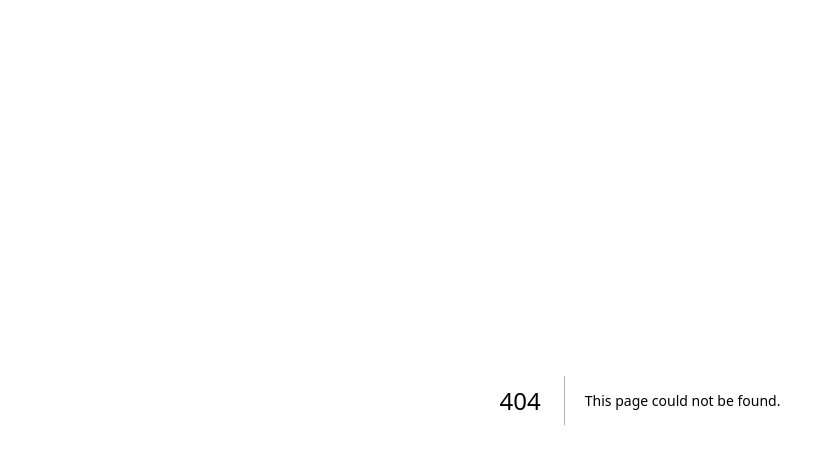
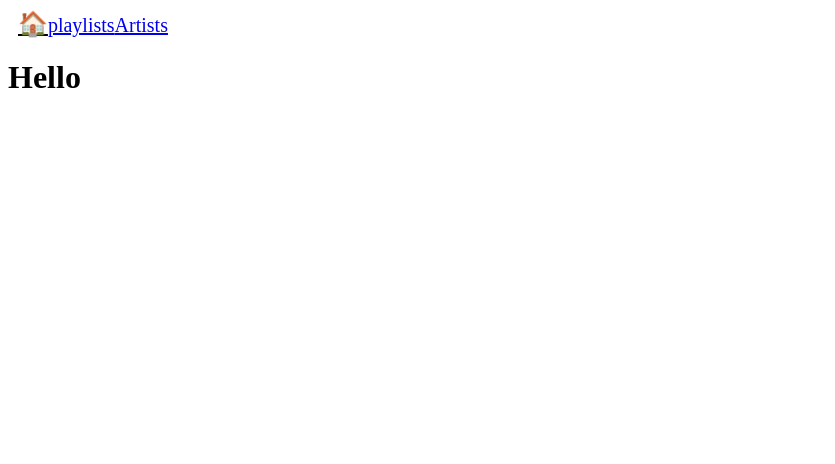
Before and after one commit to ApP0s/SimpleStream, a Next.js app: page /playlists in a window 1280 px wide. Before the commit this address had no page. Shown: the top 464 px of the page, without its empty margins (0-835 px from the left). Built offline with nearby package versions, Linux system fonts and the light colour scheme.

Commit message:
recreate

```diff
--- /dev/null
+++ b/app/artists/page.jsx
@@ -0,0 +1,3 @@
+export default function artists () {
+    return <h1>Artists</h1>
+}
--- a/app/components/Header.jsx
+++ b/app/components/Header.jsx
@@ -1,13 +1,15 @@
 import styles from "@/app/page.module.css"; // Adjust the path accordingly
-
+import Link from 'next/link'
 
 const Header = () => {
   return (
     <header className={styles.header}>
-      <div className={styles.homeIcon}>🏠</div>
-      <div>Artists</div>
+      <Link href="/" className={styles.homeIcon}>🏠</Link>
+      <Link href="/playlists">playlists</Link>
+      <Link href="/artists">Artists</Link>
     </header>
   );
 };
 
+
 export default Header;
--- a/app/components/SongItem.jsx
+++ b/app/components/SongItem.jsx
@@ -1,8 +1,7 @@
-
 const SongItem = ({ song }) => {
   return (
-      <li key={song._id}>
-        <strong>{song.title}</strong> by {song.artist}
+    <li>
+      <span>{song.title} by {song.artist}</span>
     </li>
   );
 };
--- a/app/globals.css
+++ /dev/null
@@ -1,55 +0,0 @@
-:root {
-  --background: #ffffff;
-  --foreground: #171717;
-  --primary-color: #336699;
-  --secondary-color: #003366;
-  --accent-color: #555555;
-  --text-color-light: #ededed;
-  --text-color-dark: #171717;
-}
-
-@media (prefers-color-scheme: dark) {
-  :root {
-    background-image: #0a0a0a;
-    --foreground: #ededed;
-  }
-}
-
-html,
-body {
-  background-image: url('https://th.bing.com/th/id/R.a2577a2d5004ade3a2a89ef6827bf1a0?rik=CQ6RvwDmKqGXbQ&riu=http%3a%2f%2fgetwallpapers.com%2fwallpaper%2ffull%2f6%2ff%2f6%2f491123.jpg&ehk=muHFSbSb%2bLgPQDgo2ly7hZ1rdyP8gc7c7L4KAtgzl8E%3d&risl=&pid=ImgRaw&r=0');
-  background-size: cover;
-  background-position: center;
-  background-repeat: no-repeat;
-  color: var(--foreground);
-  background: var(--background);
-  font-family: Arial, Helvetica, sans-serif;
-  -webkit-font-smoothing: antialiased;
-  -moz-osx-font-smoothing: grayscale;
-}
-
-* {
-  box-sizing: border-box;
-  padding: 0;
-  margin: 0;
-}
-
-a {
-  color: inherit;
-  text-decoration: none;
-}
-
-@media (prefers-color-scheme: dark) {
-  html {
-    color-scheme: dark;
-  }
-}
-
-.playlistContainer {
-  top: 20px;
-  position: relative;
-  padding: 20px;
-  margin: 10px;
-  text-align: center;
-  background-color: hsl(222, 22%, 69%);
-}
--- a/app/layout.js
+++ b/app/layout.js
@@ -1,26 +1,14 @@
-import localFont from "next/font/local";
-import "./globals.css";
-
-const geistSans = localFont({
-  src: "./fonts/GeistVF.woff",
-  variable: "--font-geist-sans",
-  weight: "100 900",
-});
-const geistMono = localFont({
-  src: "./fonts/GeistMonoVF.woff",
-  variable: "--font-geist-mono",
-  weight: "100 900",
-});
-
-export const metadata = {
-  title: "SimpleStream",
-  description: "Listen to music!",
-};
+import Header from "@/app/components/Header"; // Adjust the import according to your structure
 
 export default function RootLayout({ children }) {
   return (
     <html lang="en">
-      <body className={`${geistSans.variable} ${geistMono.variable}`}>
+      <head>
+        <title>SimpleStream</title> {/* You can include the title here */}
+        {/* Other head elements like meta tags can go here */}
+      </head>
+      <body>
+        <Header />
         {children}
       </body>
     </html>
--- a/app/page.module.css
+++ b/app/page.module.css
@@ -1,33 +1,21 @@
 .container {
   display: flex;
-  height: 100vh;
-  background: linear-gradient(to bottom, var(--secondary-color), #000);
-  margin: 20px;
+  flex-direction: column;
+  padding: 20px; /* Add padding for better spacing */
+  width: 100%;
+  background-color: #f5f5f5; /* Light gray background to differentiate the section */
+}
+
+.heading {
+  text-align: left;
+  margin-top: 20px;
+  font-family: Arial, sans-serif;
+  color: #333;
 }
 
 .header {
-  position: fixed;
-  top: 0;
-  left: 0;
-  width: 100%;
-  height: 50px;
-  background-color: var(--primary-color);
-  display: flex;
-  align-items: center;
-  padding: 0 20px;
-  box-shadow: 0px 4px 10px rgba(0, 0, 0, 0.1);
-  z-index: 1000;
-}
-
-.header div p{
   margin: 10px;
   font-size: 20px;
-  flex: 1;
-}
-
-.header .searchBar {
-  padding: 10px;
-  margin: 10px;
 }
 
 .homeIcon {
@@ -35,27 +23,7 @@
   color: var(--text-color-light);
 }
 
-.searchBar {
-  margin-left: 20px;
-  padding: 5px;
-  border-radius: 5px;
-  border: none;
-  width: 250px;
-}
 
-.sidebar {
-  height: 100% ;
-  float: left;
-  width: 60px;
-  background-color: var(--secondary-color);
-  display: flex;
-  flex-direction: column;
-  align-items: center;
-  justify-content: flex-start;
-  padding: 40px;
-  position: fixed;
-  z-index: 10;
-}
 
 .menuItem {
   background-color: var(--primary-color);
@@ -138,9 +106,11 @@
 }
 
 .songList {
+  padding: 10px;
+  margin: 10px 0; /* Ensure some margin between the heading and list */
   list-style-type: none;
-  padding: 0;
-  margin: 20px;
+  width: 100%;
+  min-height: 100px; /* Ensure the list has some height */
 }
 
 .songItem {
--- /dev/null
+++ b/app/playlists/page.jsx
@@ -0,0 +1,9 @@
+"use client";
+
+import PlaylistList from "@/app/components/PlaylistList";
+
+export default function playlists () {
+    return (
+        <h1>Hello</h1>
+    )
+}
--- a/package.json
+++ b/package.json
@@ -11,12 +11,15 @@
   "dependencies": {
     "@emotion/react": "^11.13.3",
     "@emotion/styled": "^11.13.0",
+    "@mui/icons-material": "^6.1.1",
     "@mui/material": "^6.1.1",
+    "bootstrap": "^5.3.3",
     "dotenv": "^16.4.5",
     "mongodb": "^6.9.0",
     "mongoose": "^8.6.3",
     "next": "14.2.10",
     "react": "^18",
+    "react-bootstrap": "^2.10.5",
     "react-dom": "^18"
   },
   "devDependencies": {
```
Also changed, not shown: app/components/SongList.jsx (+6 -6 lines), app/page.jsx (+4 -37 lines), app/playlists/[id]/page.jsx (added, +39 -0 lines), 1 other file (tests, documents, lock files or other folders). Lines whose indentation alone changed are shown as unchanged.
